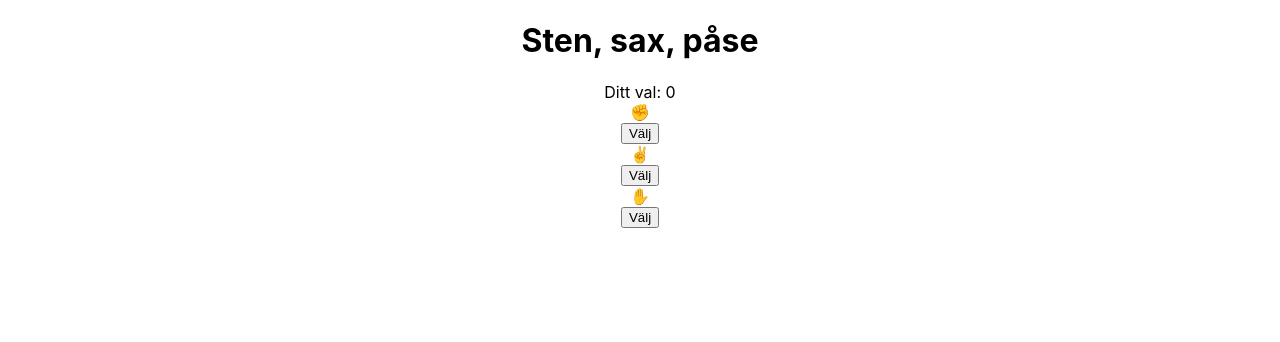
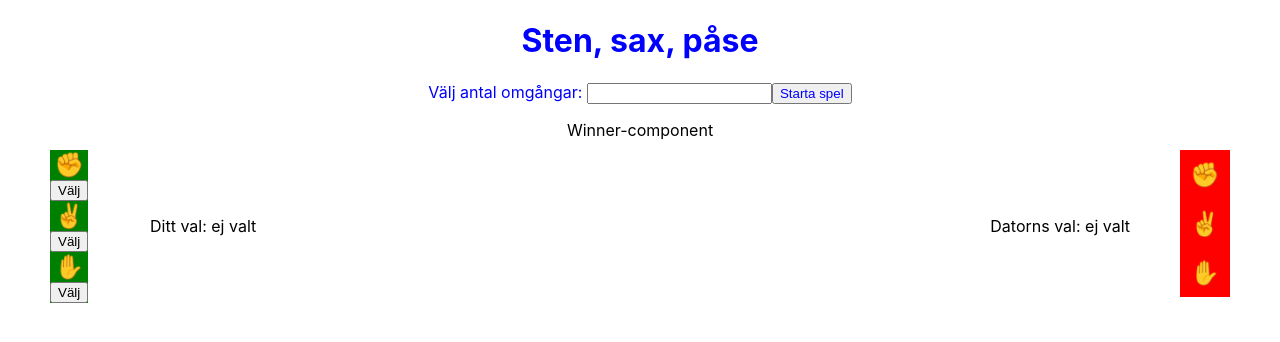
Before and after one commit to Nessumsar/AdvJS-Assignment3-React, a React (Create React App) app in the folder Javascript/React/react-assignment/: page / in a window 1280 px wide. Shown: the top 342 px of the page. Built offline with nearby package versions, Linux system fonts and the light colour scheme.

Commit message:
design updates

```diff
--- a/Javascript/React/react-assignment/package.json
+++ b/Javascript/React/react-assignment/package.json
@@ -6,7 +6,9 @@
     "@testing-library/jest-dom": "^4.2.4",
     "@testing-library/react": "^9.3.2",
     "@testing-library/user-event": "^7.1.2",
+    "bootstrap": "^4.5.2",
     "react": "^16.13.1",
+    "react-bootstrap": "^1.3.0",
     "react-dom": "^16.13.1",
     "react-scripts": "3.4.3"
   },
--- a/Javascript/React/react-assignment/src/AiChoice.js
+++ b/Javascript/React/react-assignment/src/AiChoice.js
@@ -1,4 +1,62 @@
 import React from 'react';
-import ReactDOM from 'react-dom';
+import './css/AiChoice.css';
+import { useState } from 'react';
 
 //Logik och presentation av datorns val
+const options = [
+    {
+      emoji: '✊',
+      name: 'sten',
+      id: 1
+    },
+    {
+      emoji: '✌',
+      name: 'sax',
+      id: 2
+    },
+    {
+      emoji: '✋',
+      name: 'påse',
+      id: 3
+    }
+];
+
+
+const AiChoice = (props) => {
+    const [option, setOption] = useState(0);
+
+    function ifChosen(option){
+        if(option === 0){return (<p>Datorns val: ej valt</p>)}
+
+        else{return (<p>Datorns val: {option}</p>)}
+    }
+
+
+    function chooseOption(){
+        return (<p>To be continued...</p>)
+    }
+
+
+        return(
+            <div className="AI-choice">
+                <div>{ifChosen(option)}</div>
+
+                <div className="AI-options">
+                    {options.map(option => (
+                        <div key={option.name}>
+                            <div className="AI-emojis">
+                                <span role="img" aria-label={option.name}>{option.emoji}</span>
+                            </div>
+                        </div>
+                    ))}
+                </div>
+
+                <div key="AI val och presentation(?) av det skall skrivas här" className={chooseOption}>
+
+                </div>
+            </div>
+        );
+}
+
+
+export default AiChoice;
--- a/Javascript/React/react-assignment/src/App.js
+++ b/Javascript/React/react-assignment/src/App.js
@@ -1,17 +1,18 @@
 import React from 'react';
 import './css/App.css';
 
+import Top from './Top';
 import HumanChoice from './HumanChoice';
-import Top from './Top';
+import AiChoice from './AiChoice';
+import Winner from './Winner';
 
 function App() {
   return (
     <div className="App">
         <Top/>
-
         <HumanChoice/>
-
-
+        <AiChoice/>
+        <Winner/>
     </div>
   );
 }
--- a/Javascript/React/react-assignment/src/HumanChoice.js
+++ b/Javascript/React/react-assignment/src/HumanChoice.js
@@ -1,5 +1,5 @@
 import React, { useState } from 'react';
-import ReactDOM from 'react-dom';
+import './css/HumanChoice.css';
 
 const options = [
     {
@@ -28,16 +28,30 @@ export default function GenerateButtons({optionParentCallback}){
     // optionParentCallback(option.name); // callback to parent hook
   }
 
+  function ifChosen(option){
+    if(option === 0){
+      return (<p>Ditt val: ej valt</p>)
+    }
+    else{
+      return (<p>Ditt val: {option}</p>)
+    }
+
+  }
+
   return(
-    <div className="HumanChoice">
-        <div>Ditt val: {option}</div>
+    <div className="human-choice">
+    <div>{ifChosen(option)}</div>
+
+        <div className="human-options">
         {options.map(option => (
           <div key={option.name}>
-            <div className="option">
+            <div className="human-emojis">
               <span role="img" aria-label={option.name}>{option.emoji}</span>
             </div>
             <button onClick={() => chooseOption(option)}>Välj</button>
           </div>
         ))}
+        </div>
+
     </div>)
 }
--- a/Javascript/React/react-assignment/src/Top.js
+++ b/Javascript/React/react-assignment/src/Top.js
@@ -1,5 +1,7 @@
 import React from 'react';
 import ReactDOM from 'react-dom';
+import './css/Top.css';
+import {useState} from 'react';
 
 //Antal set
 //Start
@@ -7,13 +9,54 @@ import ReactDOM from 'react-dom';
 
 
 const TopComponent = (props) => {
+    const [rounds, setRounds] = useState(0);
+
+
+    function countTime(){
+        let time = new Date().getTime;
+    }
+
+    function startRounds(rounds){
+        for(let i=0; i++; i<rounds){
+            //spela
+        }
+    }
 
 
 
+    //wip
+    function startGame(event){
+        event.preventDefault();
+        console.log({rounds})
+
+
+        countTime();
+        startRounds({rounds});
+    }
+
+    function handleChange(event){
+        console.log(event.target.value)
+        setRounds(event.target.value);
+    }
+
     return(
-        <h1>Sten, sax, påse</h1>
+        <div>
+            <h1>Sten, sax, påse</h1>
+
+            <div id='seconds-counter'> </div>
+
+            <div className="topbar">
+                <form onSubmit={startGame}>
+                <label>Välj antal omgångar: </label>
+                <input type="number" onChange={handleChange}></input>
+                <input type="submit" value="Starta spel"></input>
+                </form>
+            </div>
+
+        </div>
+
     );
 
 }
 
-export default TopComponent
+export default TopComponent;
--- a/Javascript/React/react-assignment/src/Winner.js
+++ b/Javascript/React/react-assignment/src/Winner.js
@@ -1,5 +1,14 @@
 import React from 'react';
-import ReactDOM from 'react-dom';
+import './css/Winner.css';
 
 
 //Räknar antal omgångar och poäng
+
+const Winner = (props) => {
+
+
+    return(<p>Winner-component</p>)
+}
+
+
+export default Winner;
--- a/Javascript/React/react-assignment/src/css/AiChoice.css
+++ b/Javascript/React/react-assignment/src/css/AiChoice.css
@@ -0,0 +1,18 @@
+.AI-choice{
+    position: fixed;
+    right: 150px;
+    top: 200px;
+    text-align: center;
+}
+
+.AI-options {
+    background-color:red;
+    position: fixed;
+    top: 150px;
+    right: 50px;
+}
+
+.AI-emojis{
+    font-size: x-large;
+    padding: 10px;
+}
--- a/Javascript/React/react-assignment/src/css/HumanChoice.css
+++ b/Javascript/React/react-assignment/src/css/HumanChoice.css
@@ -0,0 +1,18 @@
+.human-choice {
+    position: fixed;
+    left: 150px;
+    top: 200px;
+    text-align: center;
+}
+
+
+.human-options {
+background-color: green;
+position: fixed;
+top: 150px;
+left: 50px;
+}
+
+.human-emojis{
+    font-size: x-large;
+}
--- a/Javascript/React/react-assignment/src/css/Top.css
+++ b/Javascript/React/react-assignment/src/css/Top.css
@@ -0,0 +1,3 @@
+form, input, h1 {
+    color: blue;
+}
```
Also changed, not shown: Javascript/React/react-assignment/src/css/Winner.css (added), Javascript/React/react-assignment/src/css/Winnner.css (deleted), 1 other file (tests, documents, lock files or other folders).
